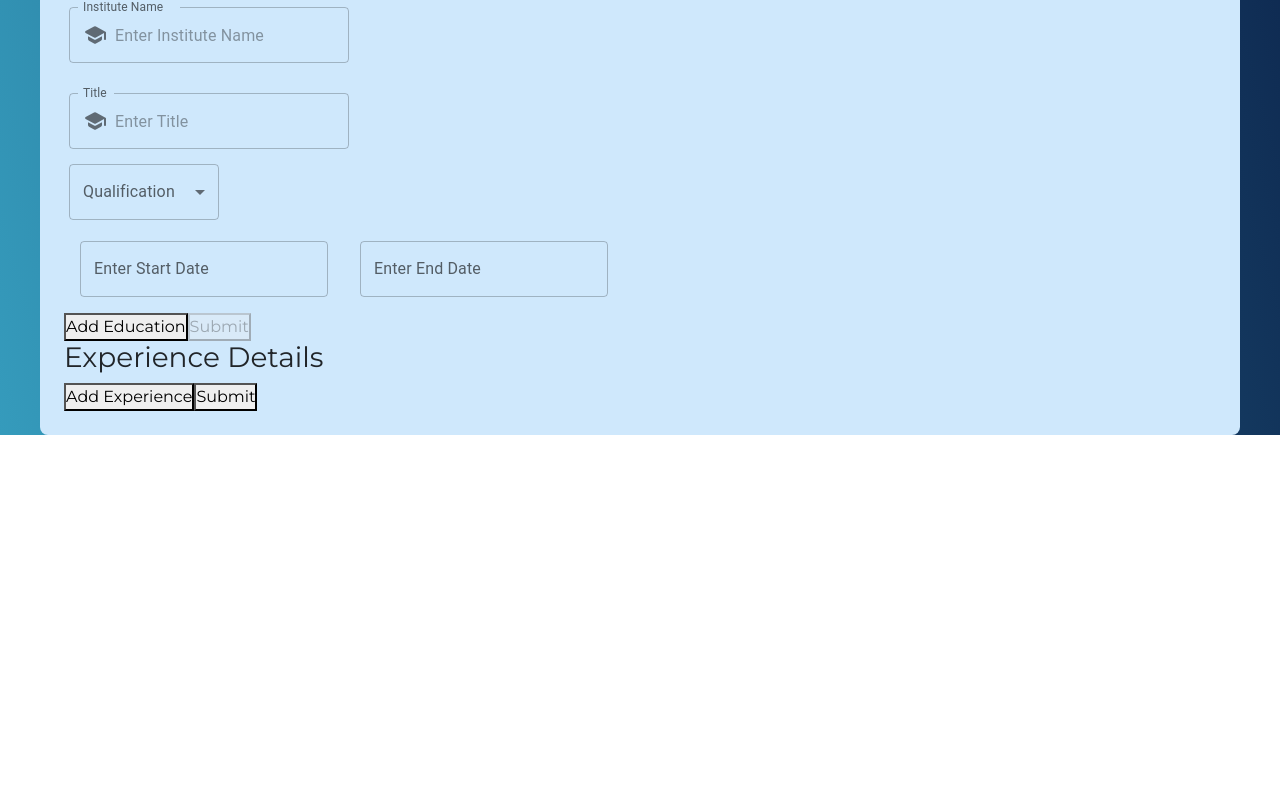
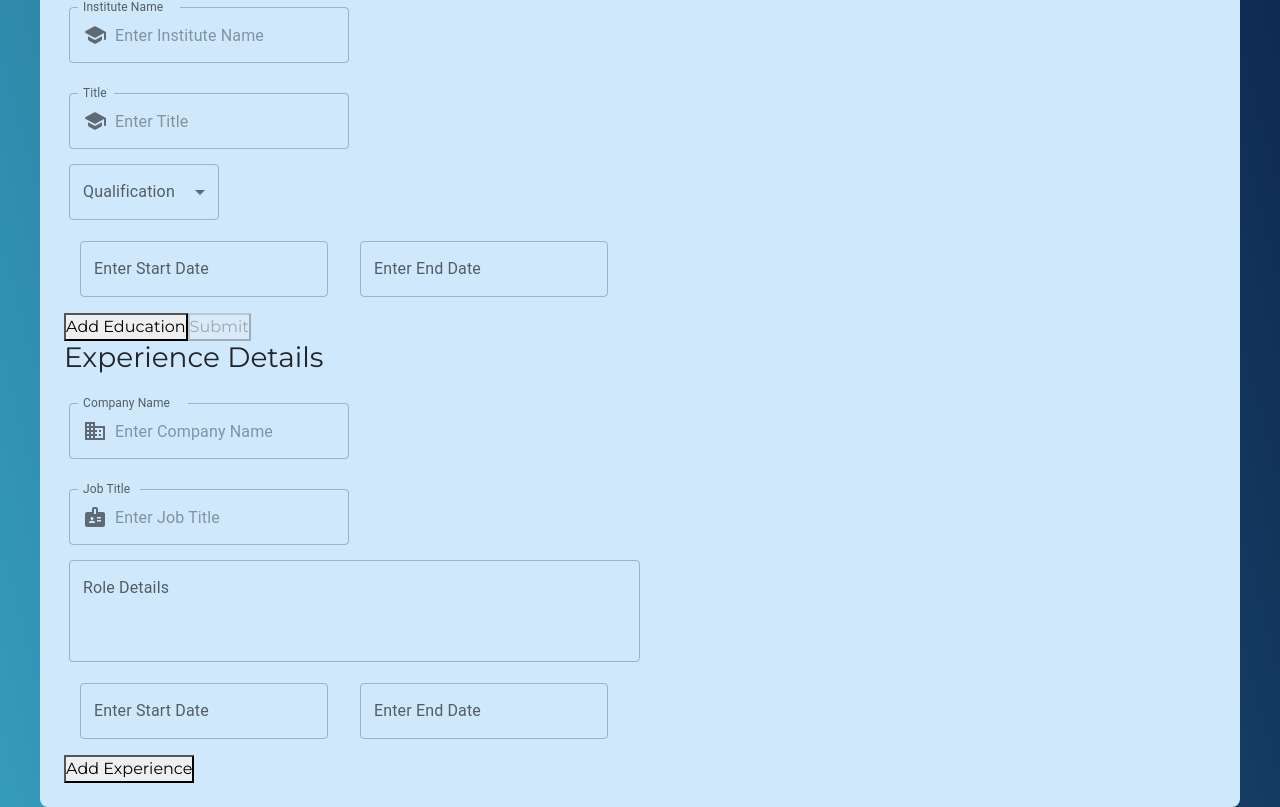
Before and after one commit to maijako/CV-generator, a React (Create React App) app: page /buildCV in a window 1280 px wide. Shown: the part 1381-2188 px from the top of the page. Before the commit the page ends 1816 px from the top, so only its background shows below. Built offline with nearby package versions, Linux system fonts and the light colour scheme; a web font is replaced by a local one; what @react-pdf/renderer would draw is missing.

Commit message:
tested and implemented new solution for experience redux section

```diff
--- a/src/components/cvcomponents/ExperienceSection.js
+++ b/src/components/cvcomponents/ExperienceSection.js
@@ -1,7 +1,13 @@
-import React, { useState, useEffect } from "react";
-//redux imports
+// import React, { useState } from "react";
 import { useDispatch, useSelector } from "react-redux";
-import { setExperiences } from "../../state/experience";
+import {
+  setNewExperience,
+  setCompanyName,
+  setJobTitle,
+  setRoleDetails,
+  setStartDate,
+  setEndDate,
+} from "../../state/experience";
 import { LocalizationProvider, DatePicker } from "@mui/x-date-pickers";
 import { AdapterMoment } from "@mui/x-date-pickers/AdapterMoment";
 import BusinessIcon from "@mui/icons-material/Business";
@@ -10,105 +16,60 @@ import { TextField, InputAdornment } from "@mui/material";
 import "./cv-component-styles.css";
 
 
+
 function ExperienceSection() {
-  const [experienceInputFields, setExperienceInputFields] = useState([
-    {
+
+  const selectExperiences = state => state.experience;
+  const experiences = useSelector(selectExperiences);
+  const dispatch = useDispatch();
+
+  const handleCompanyChange = (event, experienceIndex) => {
+    const newCompany = event.target.value;
+    dispatch(setCompanyName(experienceIndex, newCompany));
+  };
+
+  const handleJobChange = (event, experienceIndex) => {
+    const newJob = event.target.value;
+    dispatch(setJobTitle(experienceIndex, newJob));
+  };
+
+  const handleRoleChange = (event, experienceIndex) => {
+    const newRole = event.target.value;
+    dispatch(setRoleDetails(experienceIndex, newRole));
+  };
+
+  const handleStartChange = (date, experienceIndex) => {
+    const newStart = date.format("MMM YYYY");
+    dispatch(setStartDate(experienceIndex, newStart));
+  };
+
+  const handleEndChange = (date, experienceIndex) => {
+    const newEnd = date.format("MMM YYYY");
+    dispatch(setEndDate(experienceIndex, newEnd));
+  };
+
+
+  const addExpFields = () => {
+    let newField = {
       companyName: "",
-      jotTitle: "",
+      jobTitle: "",
       roleDetails: "",
       startDate: "",
       endDate: "",
-      errors: {
-        companyName: "",
-        jotTitle: "",
-      },
-    },
-  ]);
-
-  const [formValid, setFormValid] = useState(false);
-
-  //add dispatch and useSelector
-  const dispatch = useDispatch();
-  const experienceDetails = useSelector((state) => state.experience.experiences);
-
-  //useEffect to set experience input fields
-  useEffect(() => {
-    setExperienceInputFields(experienceDetails);
-  }, [experienceDetails]);
+      // errors: {
+      //   companyName: "",
+      //   jobTitle: "",
+      // },
+    };
+    dispatch(setNewExperience(newField));
+  };
 
 
-  useEffect(() => {
-    const formHasErrors = experienceInputFields.some((input) =>
-      Object.values(input.errors).some((error) => error)
-    );
-    const formHasEmptyRequiredFields = experienceInputFields.some(
-      (input) =>
-        !input.companyName ||
-        !input.jotTitle ||
-        !input.roleDetails ||
-        !input.startDate ||
-        !input.endDate
-    );
-
-    const formHasStartDateAfterEndDate = experienceInputFields.some(
-      (input) => input.startDate > input.endDate
-    );
-
-    setFormValid(!formHasErrors && !formHasEmptyRequiredFields && !formHasStartDateAfterEndDate);
-  }, [experienceInputFields]);
-
-  const validateInput = (name, value) => {
-    let errorMessage = "";
-    if (!value) {
-      errorMessage = "This field is required.";
-    }
-    return errorMessage;
-  };
-
-  const handleInputChange = (index, event) => {
-    let data = [...experienceInputFields];
-    if (event.target !== undefined) {
-      data[index][event.target.name] = event.target.value;
-      data[index].errors[event.target.name] = validateInput(
-        event.target.name,
-        event.target.value
-      );
-      setExperienceInputFields(data);
-    }
-  };
-
-  const handleFocus = (index, event) => {
-    let data = [...experienceInputFields];
-    data[index].errors[event.target.name] = "";
-    setExperienceInputFields(data);
-  };
-
-  const addExpFields = (event) => {
-    event.preventDefault();
-    let newField = {
-      companyName: "",
-      jotTitle: "",
-      roleDetails: "",
-      startDate: "",
-      endDate: "",
-      errors: {
-        companyName: "",
-        jotTitle: "",
-      },
-    };
-    setExperienceInputFields([...experienceInputFields, newField]);
-  };
-
-  //add handleSubmit via redux
-  const handleSubmit = () => {
-    dispatch(setExperiences({ experiences: experienceInputFields }));
-  };
 
   return (
     <>
       <h3>Experience Details</h3>
-      {experienceInputFields.map((input, index) => {
-        return (
+      {experiences.map((experience, index) => (
         <div key={index}>
           <div className="containerStyles">
             <TextField
@@ -125,11 +86,8 @@ function ExperienceSection() {
               variant="outlined"
               sx={{ margin: "15px 0" }}
               name="companyName"
-                value={input.companyName}
-                onChange={(event) => handleInputChange(index, event)}
-                onFocus={(event) => handleFocus(index, event)}
-                error={Boolean(input.errors.companyName)}
-                helperText={input.errors.companyName}
+              value={experience.companyName}
+              onChange={(event) => handleCompanyChange(event, index)}
             />
             <TextField
               id={`input-job-title-${index}`}
@@ -144,12 +102,9 @@ function ExperienceSection() {
               placeholder="Enter Job Title"
               variant="outlined"
               sx={{ margin: "15px 0" }}
-                name="jotTitle"
-                value={input.jotTitle}
-                onChange={(event) => handleInputChange(index, event)}
-                onFocus={(event) => handleFocus(index, event)}
-                error={Boolean(input.errors.jotTitle)}
-                helperText={input.errors.jotTitle}
+              name="jobTitle"
+              value={experience.jobTitle}
+              onChange={(event) => handleJobChange(event, index)}
             />
             <TextField
               id={`job-detail-${index}`}
@@ -160,33 +115,20 @@ function ExperienceSection() {
               maxRows={8}
               sx={{ width: "50%" }}
               name="roleDetails"
-                value={input.roleDetails}
-                onChange={(event) => handleInputChange(index, event)}
-                onFocus={(event) => handleFocus(index, event)}
-                error={Boolean(input.errors.roleDetails)}
-                helperText={input.errors.roleDetails}
+              value={experience.roleDetails}
+              onChange={(event) => handleRoleChange(event, index)}
             />
           </div>
           <LocalizationProvider dateAdapter={AdapterMoment}>
+
             <DatePicker
               sx={{ margin: 2 }}
               label="Enter Start Date"
               format="MMM YYYY"
               name="startDate"
               views={["month", "year"]}
-                onChange={(newValue) => {
-                  const data = [...experienceInputFields];
-                  data[index].startDate = newValue.format("MMM YYYY");
-                  if (data[index].endDate && newValue > data[index].endDate) {
-                    data[index].errors.startDate =
-                      "Start date cannot be after end date.";
-                  } else {
-                    data[index].errors.startDate = "";
-                  }
-                  setExperienceInputFields(data);
-                }}
-                error={Boolean(input.errors.startDate)}
-                helperText={input.errors.startDate}
+              // value={experience.startDate ? new Date(experience.startDate) : null}
+              onChange={(date) => handleStartChange(date, index)}
             />
             <DatePicker
               sx={{ margin: 2 }}
@@ -194,35 +136,207 @@ function ExperienceSection() {
               format="MMM YYYY"
               views={["month", "year"]}
               name="endDate"
-                onChange={(newValue) => {
-                  const data = [...experienceInputFields];
-                  data[index].endDate = newValue.format("MMM YYYY");
-                  if (
-                    data[index].startDate &&
-                    newValue < data[index].startDate
-                  ) {
-                    data[index].errors.endDate =
-                      "End date cannot be before start date.";
-                  } else {
-                    data[index].errors.endDate = "";
-                  }
-                  setExperienceInputFields(data);
-                }}
-                error={Boolean(input.errors.endDate)}
-                helperText={input.errors.endDate}
+              // value={experience.endDate ? new Date(experience.endDate) : null}
+              onChange={(date) => handleEndChange(date, index)}
             />
           </LocalizationProvider>
         </div>
-        );
-      })}
-
+      ))}
       <button onClick={addExpFields}>Add Experience</button>
-      {/* <button disabled={!formValid} onClick={() => { }}> */}
-      <button disabled={!formValid} onClick={handleSubmit}>
-        Submit
-      </button>
     </>
   );
 }
 
 export default ExperienceSection;
+
+//previous version of the code, where validation was written without redux, so validation will need to be done differently now that redux is implemented,
+// this code was inside the ExperienceSection() function:
+
+//  const [formValid, setFormValid] = useState(false);
+// useEffect(() => {
+//   const formHasErrors = experienceInputFields.some((input) =>
+//   Object.values(input.errors).some((error) => error)
+// );
+// const formHasEmptyRequiredFields = experienceInputFields.some(
+//   (input) =>
+//     !input.companyName ||
+//     !input.jotTitle ||
+//     !input.roleDetails ||
+//     !input.startDate ||
+//     !input.endDate
+// );
+
+// const formHasStartDateAfterEndDate = experienceInputFields.some(
+//   (input) => input.startDate > input.endDate
+// );
+
+// setFormValid(!formHasErrors && !formHasEmptyRequiredFields && !formHasStartDateAfterEndDate);
+// }, [experienceInputFields]);
+
+// const validateInput = (name, value) => {
+// let errorMessage = "";
+// if (!value) {
+//   errorMessage = "This field is required.";
+// }
+// return errorMessage;
+// };
+
+// const handleInputChange = (index, event) => {
+// let data = [...experienceInputFields];
+// if (event.target !== undefined) {
+//   data[index][event.target.name] = event.target.value;
+//   data[index].errors[event.target.name] = validateInput(
+//     event.target.name,
+//     event.target.value
+//   );
+//   setExperienceInputFields(data);
+// }
+// };
+
+// const handleFocus = (index, event) => {
+// let data = [...experienceInputFields];
+// data[index].errors[event.target.name] = "";
+// setExperienceInputFields(data);
+// };
+
+// const addExpFields = (event) => {
+// event.preventDefault();
+// let newField = {
+//   companyName: "",
+//   jobTitle: "",
+//   roleDetails: "",
+//   startDate: "",
+//   endDate: "",
+//   errors: {
+//     companyName: "",
+//     jobTitle: "",
+//   },
+// };
+// setExperienceInputFields([...experienceInputFields, newField]);
+// };
+
+// //add handleSubmit via redux
+// const handleSubmit = () => {
+// dispatch(setExperiences({ experiences: experienceInputFields }));
+// };
+
+// return (
+// <>
+//   <h3>Experience Details</h3>
+//   {experienceInputFields.map((input, index) => {
+//     return (
+//       <div key={index}>
+//         <div className="containerStyles">
+//           <TextField
+//             id={`input-company-name-${index}`}
+//             label="Company Name"
+//             InputProps={{
+//               startAdornment: (
+//                 <InputAdornment position="start">
+//                   <BusinessIcon />
+//                 </InputAdornment>
+//               ),
+//             }}
+//             placeholder="Enter Company Name"
+//             variant="outlined"
+//             sx={{ margin: "15px 0" }}
+//             name="companyName"
+//             value={input.companyName}
+//             onChange={(event) => handleInputChange(index, event)}
+//             onFocus={(event) => handleFocus(index, event)}
+//             error={Boolean(input.errors.companyName)}
+//             helperText={input.errors.companyName}
+//           />
+//           <TextField
+//             id={`input-job-title-${index}`}
+//             label="Job Title"
+//             InputProps={{
+//               startAdornment: (
+//                 <InputAdornment position="start">
+//                   <BadgeIcon />
+//                 </InputAdornment>
+//               ),
+//             }}
+//             placeholder="Enter Job Title"
+//             variant="outlined"
+//             sx={{ margin: "15px 0" }}
+//             name="jobTitle"
+//             value={input.jobTitle}
+//             onChange={(event) => handleInputChange(index, event)}
+//             onFocus={(event) => handleFocus(index, event)}
+//             error={Boolean(input.errors.jotTitle)}
+//             helperText={input.errors.jotTitle}
+//           />
+//           <TextField
+//             id={`job-detail-${index}`}
+//             label="Role Details"
+//             placeholder="Give a detailed description of your role."
+//             multiline
+//             minRows={3}
+//             maxRows={8}
+//             sx={{ width: "50%" }}
+//             name="roleDetails"
+//             value={input.roleDetails}
+//             onChange={(event) => handleInputChange(index, event)}
+//             onFocus={(event) => handleFocus(index, event)}
+//             error={Boolean(input.errors.roleDetails)}
+//             helperText={input.errors.roleDetails}
+//           />
+//         </div>
+//         <LocalizationProvider dateAdapter={AdapterMoment}>
+//           <DatePicker
+//             sx={{ margin: 2 }}
+//             label="Enter Start Date"
+//             format="MMM YYYY"
+//             name="startDate"
+//             views={["month", "year"]}
+//             onChange={(newValue) => {
+//               const data = [...experienceInputFields];
+//               data[index].startDate = newValue.format("MMM YYYY");
+//               if (data[index].endDate && newValue > data[index].endDate) {
+//                 data[index].errors.startDate =
+//                   "Start date cannot be after end date.";
+//               } else {
+//                 data[index].errors.startDate = "";
+//               }
+//               setExperienceInputFields(data);
+//             }}
+//             error={Boolean(input.errors.startDate)}
+//             helperText={input.errors.startDate}
+//           />
+//           <DatePicker
+//             sx={{ margin: 2 }}
+//             label="Enter End Date"
+//             format="MMM YYYY"
+//             views={["month", "year"]}
+//             name="endDate"
+//             onChange={(newValue) => {
+//               const data = [...experienceInputFields];
+//               data[index].endDate = newValue.format("MMM YYYY");
+//               if (
+//                 data[index].startDate &&
+//                 newValue < data[index].startDate
+//               ) {
+//                 data[index].errors.endDate =
+//                   "End date cannot be before start date.";
+//               } else {
+//                 data[index].errors.endDate = "";
+//               }
+//               setExperienceInputFields(data);
+//             }}
+//             error={Boolean(input.errors.endDate)}
+//             helperText={input.errors.endDate}
+//           />
+//         </LocalizationProvider>
+//       </div>
+//     );
+//   })}
+
+//   <button onClick={addExpFields}>Add Experience</button>
+//   {/* <button disabled={!formValid} onClick={() => { }}> */}
+//   <button disabled={!formValid} onClick={handleSubmit}>
+//     Submit
+//   </button>
+// </>
+// );
+// }
--- a/src/state/experience.js
+++ b/src/state/experience.js
@@ -2,13 +2,88 @@ import { createSlice } from "@reduxjs/toolkit";
 
 const experienceSlice = createSlice({
   name: 'experience',
-  initialState: { experiences: [] },
+  initialState: [{
+        companyName: "",
+        jobTitle: "",
+        roleDetails: "",
+        startDate: "",
+        endDate: "",
+      }],
+
   reducers: {
-    setExperiences(state, action) {
-      state.experiences = action.payload.experiences;
+    setNewExperience(state, action) {
+        const { newExperience } = action.payload;
+        state.push(newExperience);
+    },
+    setCompanyName(state, action) {
+      const { experienceIndex, companyName } = action.payload;
+      state[experienceIndex].companyName = companyName;
+    },
+    setJobTitle(state, action) {
+      const { experienceIndex, jobTitle } = action.payload;
+      state[experienceIndex].jobTitle = jobTitle;
+    },
+    setRoleDetails(state, action) {
+      const { experienceIndex, roleDetails } = action.payload;
+      state[experienceIndex].roleDetails = roleDetails;
+    },
+    setStartDate(state, action) {
+      const { experienceIndex, startDate } = action.payload;
+      state[experienceIndex].startDate = startDate;
+    },
+    setEndDate(state, action) {
+      const { experienceIndex, endDate } = action.payload;
+      state[experienceIndex].endDate = endDate;
     },
   },
 });
 
-export const { setExperiences } = experienceSlice.actions;
+export const setNewExperience = (newExperience) => ({
+    type: 'experience/setNewExperience',
+    payload: {
+        newExperience
+    }
+});
+
+export const setCompanyName = (experienceIndex, companyName ) => ({
+    type: 'experience/setCompanyName',
+    payload: {
+        experienceIndex,
+        companyName
+    }
+});
+
+export const setJobTitle = (experienceIndex, jobTitle ) => ({
+    type: 'experience/setJobTitle',
+    payload: {
+        experienceIndex,
+        jobTitle
+    }
+});
+
+export const setRoleDetails = (experienceIndex, roleDetails ) => ({
+    type: 'experience/setRoleDetails',
+    payload: {
+        experienceIndex,
+        roleDetails
+    }
+});
+
+export const setStartDate = (experienceIndex, startDate ) => ({
+    type: 'experience/setStartDate',
+    payload: {
+        experienceIndex,
+        startDate
+    }
+});
+
+export const setEndDate = (experienceIndex, endDate ) => ({
+    type: 'experience/setEndDate',
+    payload: {
+        experienceIndex,
+        endDate
+    }
+});
+
+
 export default experienceSlice.reducer;
```
Also changed, not shown: src/cv_designs/designOne/MainSectionOne.js (+6 -14 lines). Lines whose indentation alone changed are shown as unchanged.
